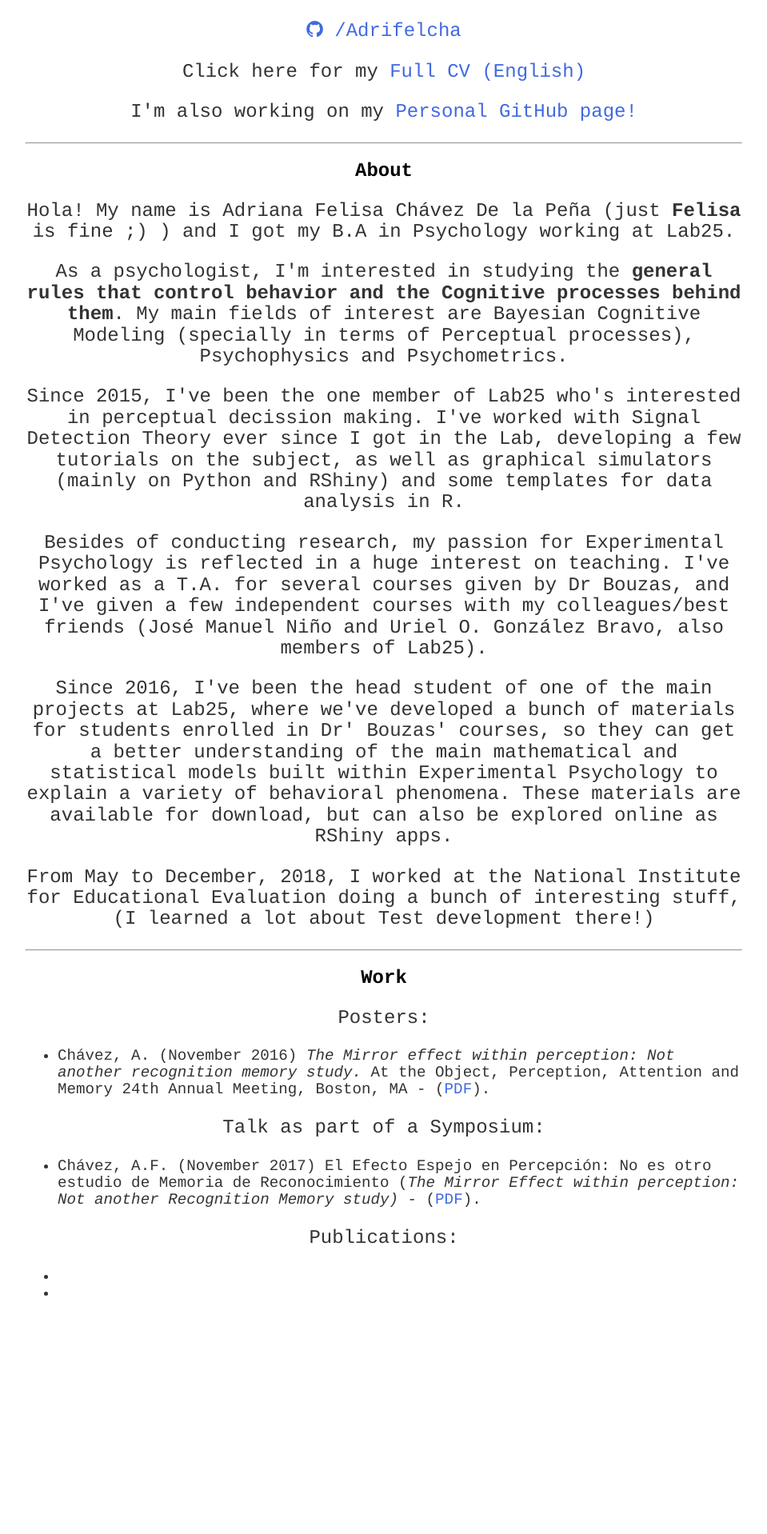
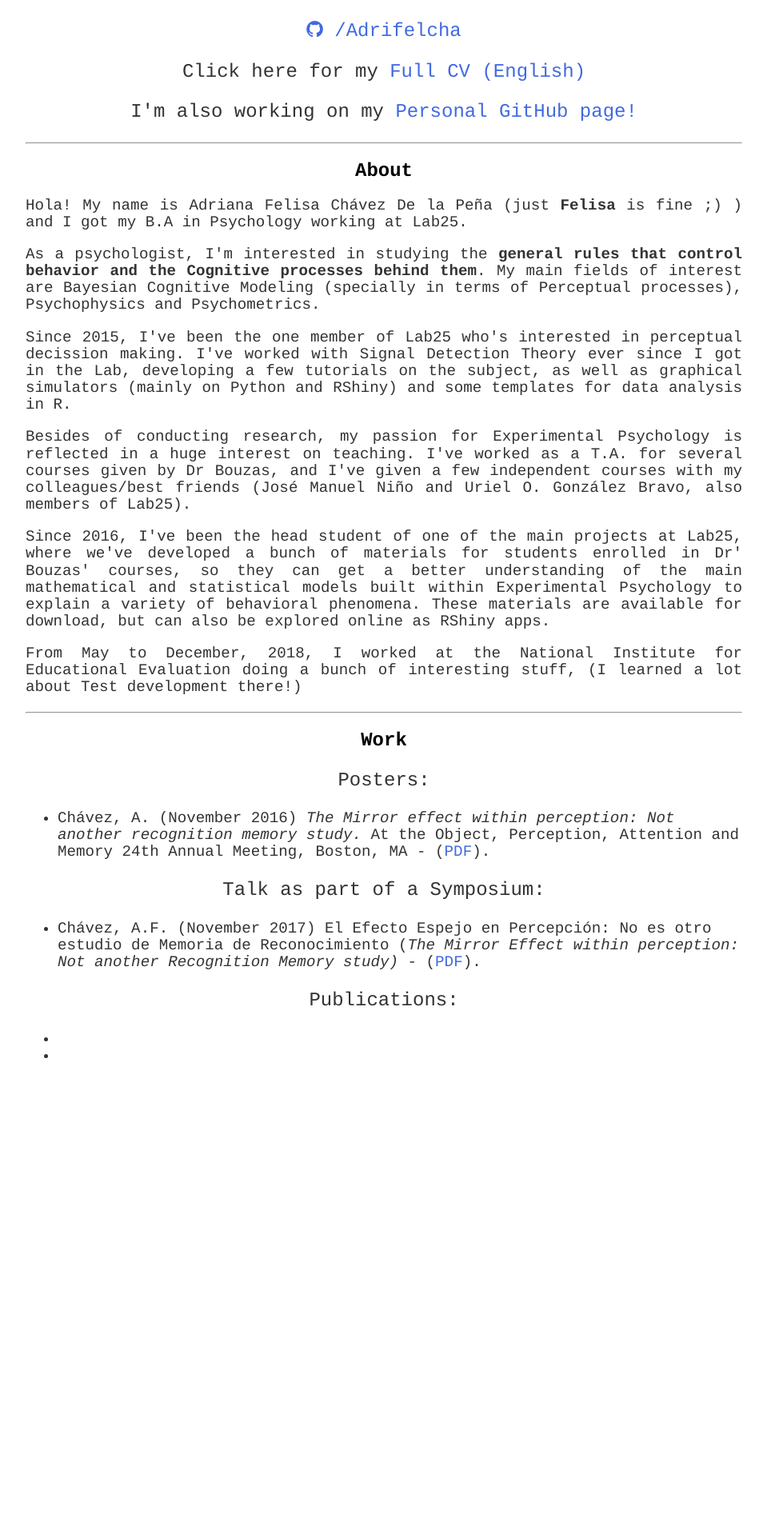
Before and after one commit to BouzasLab25/bouzaslab25.github.io, a Jekyll site: the page built from people/felisa.html, in a window 1280 px wide. Shown: the part 715-2633 px from the top of the page at 80% size, without its empty margins (160-1119 px from the left). Built offline with Jekyll 4.4.1, drawn with Linux system fonts in a browser that asks for light colours.

Commit message:
Update felisa.html

```diff
--- a/people/felisa.html
+++ b/people/felisa.html
@@ -26,17 +26,17 @@ title: Lab25 Felisa
 <hr>
  <h2>About</h2>
 
-<p class='justify'> Hola! My name is Adriana Felisa Chávez De la Peña (just <b>Felisa</b> is fine ;) ) and I got my B.A in Psychology working at Lab25.</p>
+<p class='text'> Hola! My name is Adriana Felisa Chávez De la Peña (just <b>Felisa</b> is fine ;) ) and I got my B.A in Psychology working at Lab25.</p>
 
-<p class='justify'>As a psychologist, I'm interested in studying the <b>general rules that control behavior and the Cognitive processes behind them</b>. My main fields of interest are Bayesian Cognitive Modeling (specially in terms of Perceptual processes), Psychophysics and Psychometrics.</p>
+<p class='text'>As a psychologist, I'm interested in studying the <b>general rules that control behavior and the Cognitive processes behind them</b>. My main fields of interest are Bayesian Cognitive Modeling (specially in terms of Perceptual processes), Psychophysics and Psychometrics.</p>
 
-<p class='justify'>Since 2015, I've been the one member of Lab25 who's interested in perceptual decission making. I've worked with Signal Detection Theory ever since I got in the Lab, developing a few tutorials on the subject, as well as graphical simulators (mainly on Python and RShiny) and some templates for data analysis in R.</p>
+<p class='text'>Since 2015, I've been the one member of Lab25 who's interested in perceptual decission making. I've worked with Signal Detection Theory ever since I got in the Lab, developing a few tutorials on the subject, as well as graphical simulators (mainly on Python and RShiny) and some templates for data analysis in R.</p>
 
-<p class='justify'>Besides of conducting research, my passion for Experimental Psychology is reflected in a huge interest on teaching. I've worked as a T.A. for several courses given by Dr Bouzas, and I've given a few independent courses with my colleagues/best friends (José Manuel Niño and Uriel O. González Bravo, also members of Lab25).</p>
+<p class='text'>Besides of conducting research, my passion for Experimental Psychology is reflected in a huge interest on teaching. I've worked as a T.A. for several courses given by Dr Bouzas, and I've given a few independent courses with my colleagues/best friends (José Manuel Niño and Uriel O. González Bravo, also members of Lab25).</p>
 
-<p class='justify'>Since 2016, I've been the head student of one of the main projects at Lab25, where we've developed a bunch of materials for students enrolled in Dr' Bouzas' courses,  so they can get a better understanding of the main mathematical and statistical models built within Experimental Psychology to explain a variety of behavioral phenomena. These materials are available for download, but can also be explored online as RShiny apps.</p>
+<p class='text'>Since 2016, I've been the head student of one of the main projects at Lab25, where we've developed a bunch of materials for students enrolled in Dr' Bouzas' courses,  so they can get a better understanding of the main mathematical and statistical models built within Experimental Psychology to explain a variety of behavioral phenomena. These materials are available for download, but can also be explored online as RShiny apps.</p>
 
-<p class='justify'>From May to December, 2018, I worked at the National Institute for Educational Evaluation doing a bunch of interesting stuff, (I learned a lot about Test development there!)</p>
+<p class='text'>From May to December, 2018, I worked at the National Institute for Educational Evaluation doing a bunch of interesting stuff, (I learned a lot about Test development there!)</p>
 
 <hr>
  <h2>Work</h2>
```
